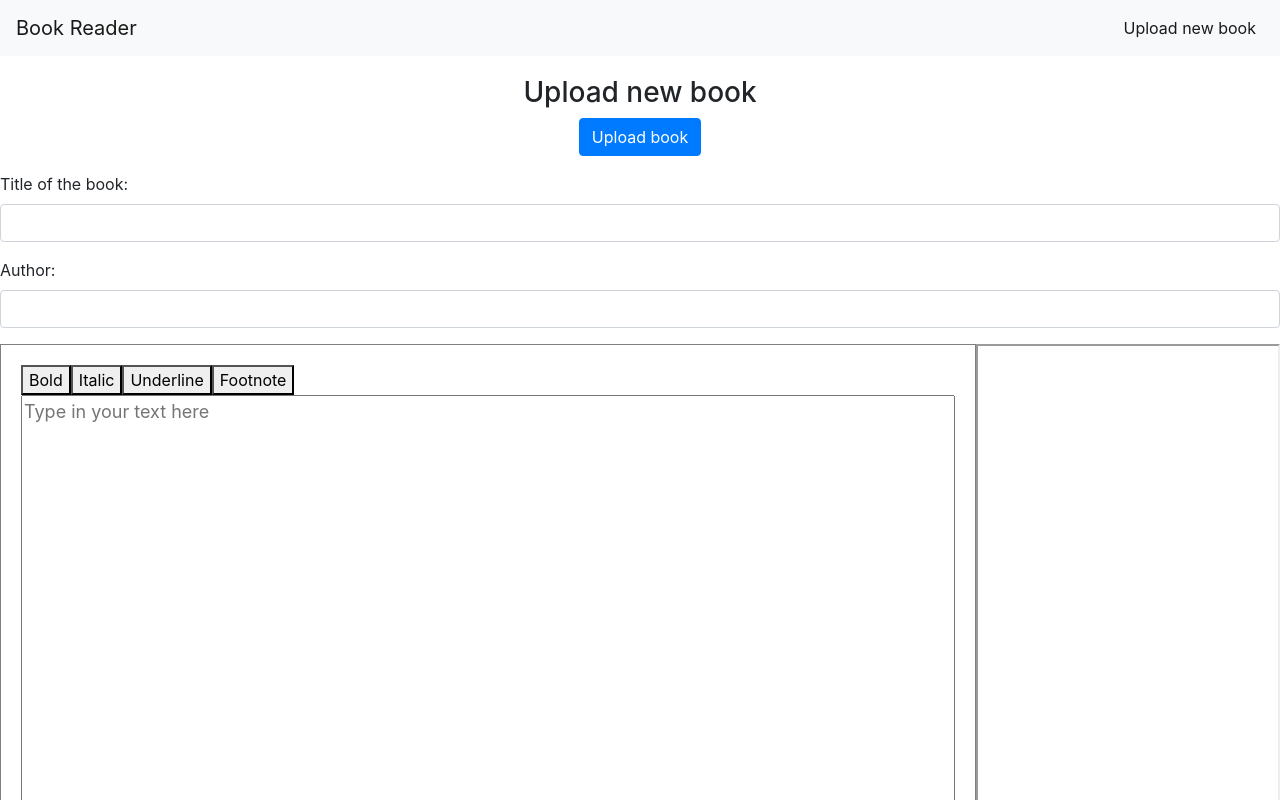
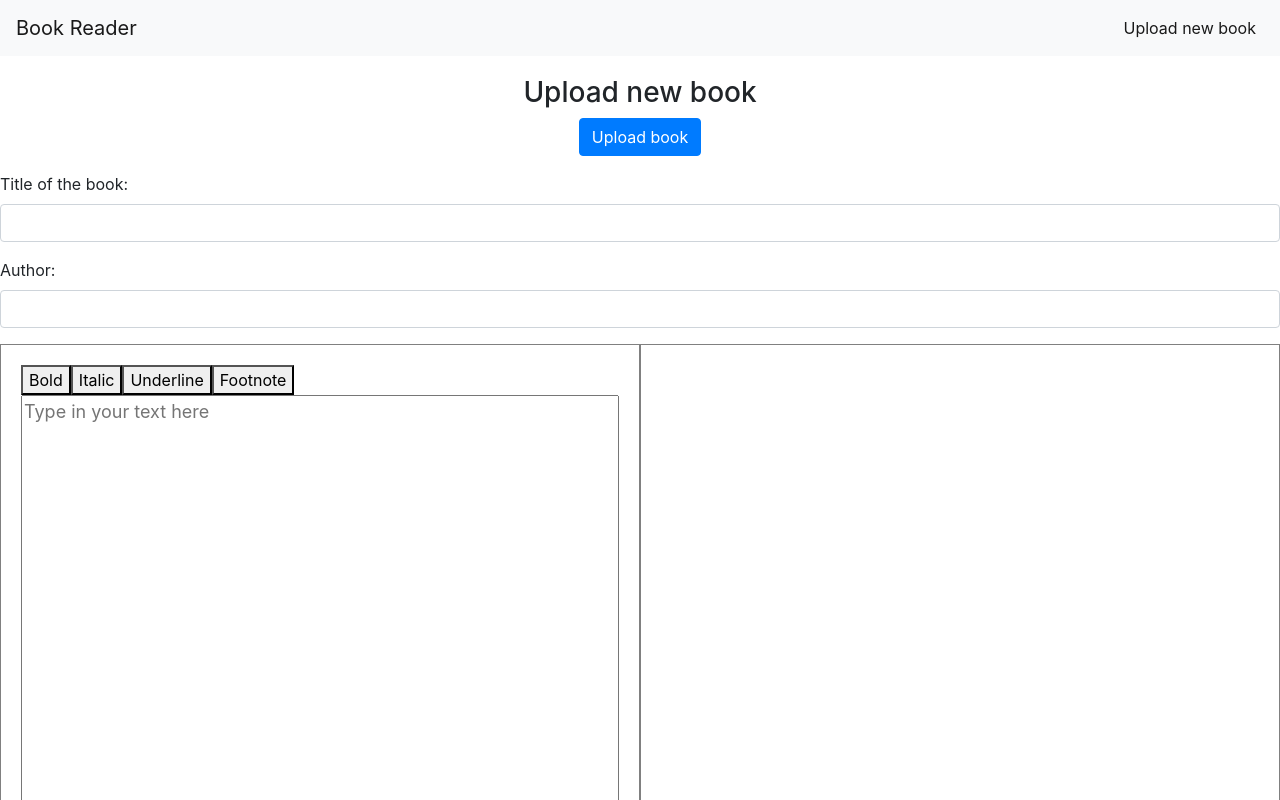
Before and after one commit to TobiiNT/Team-2-Project---Book-Reader, a React (Create React App) app in the folder src/client/: page /create in a window 1280 px wide. Shown: the top 800 px of the page. Built offline with nearby package versions, Linux system fonts and the light colour scheme.

Commit message:
Iframe adjusted to fit

```diff
--- a/src/client/src/components/manualeditor.js
+++ b/src/client/src/components/manualeditor.js
@@ -119,7 +119,7 @@ class ManualEditor extends Component {
             ></textarea>
 
           </div>
-          <iframe srcDoc={this.state.html_display} />
+          <iframe id="left_pane" srcDoc={this.state.html_display} />
         </div>
       );
     }
```
